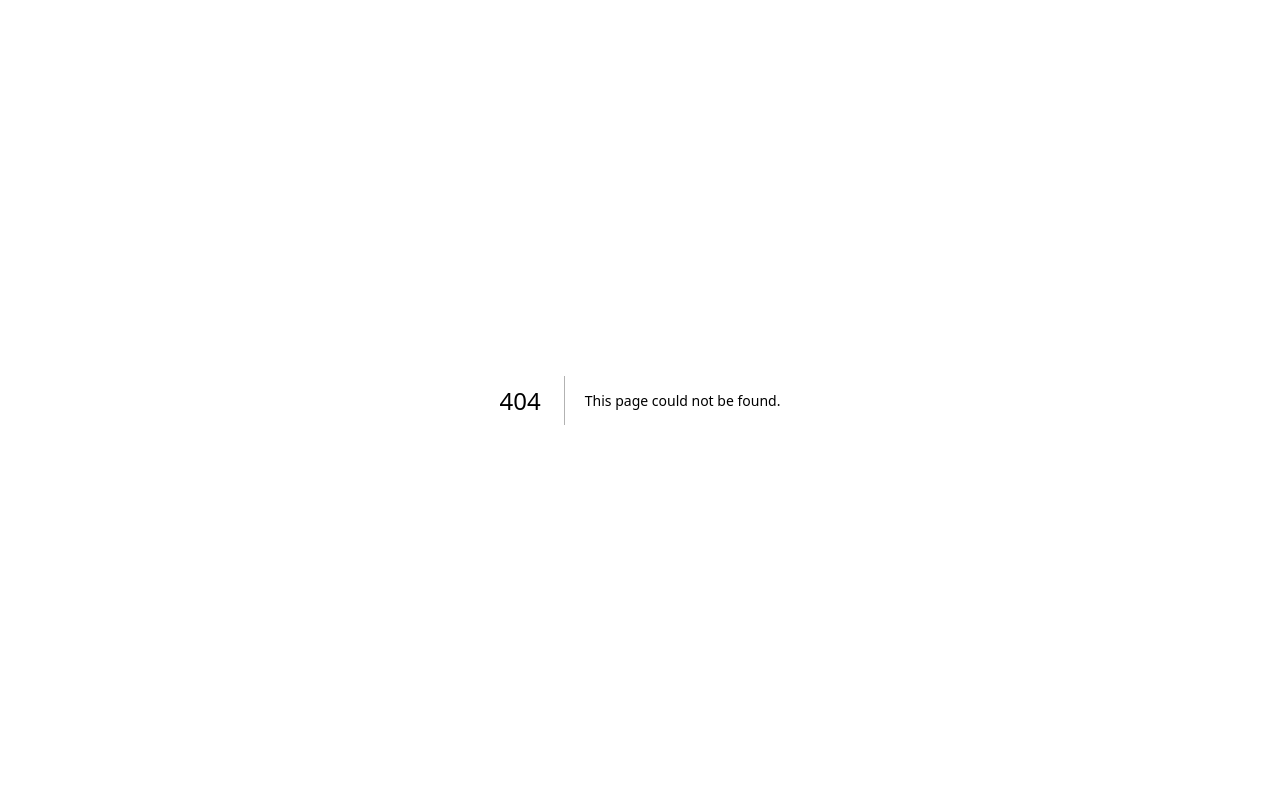
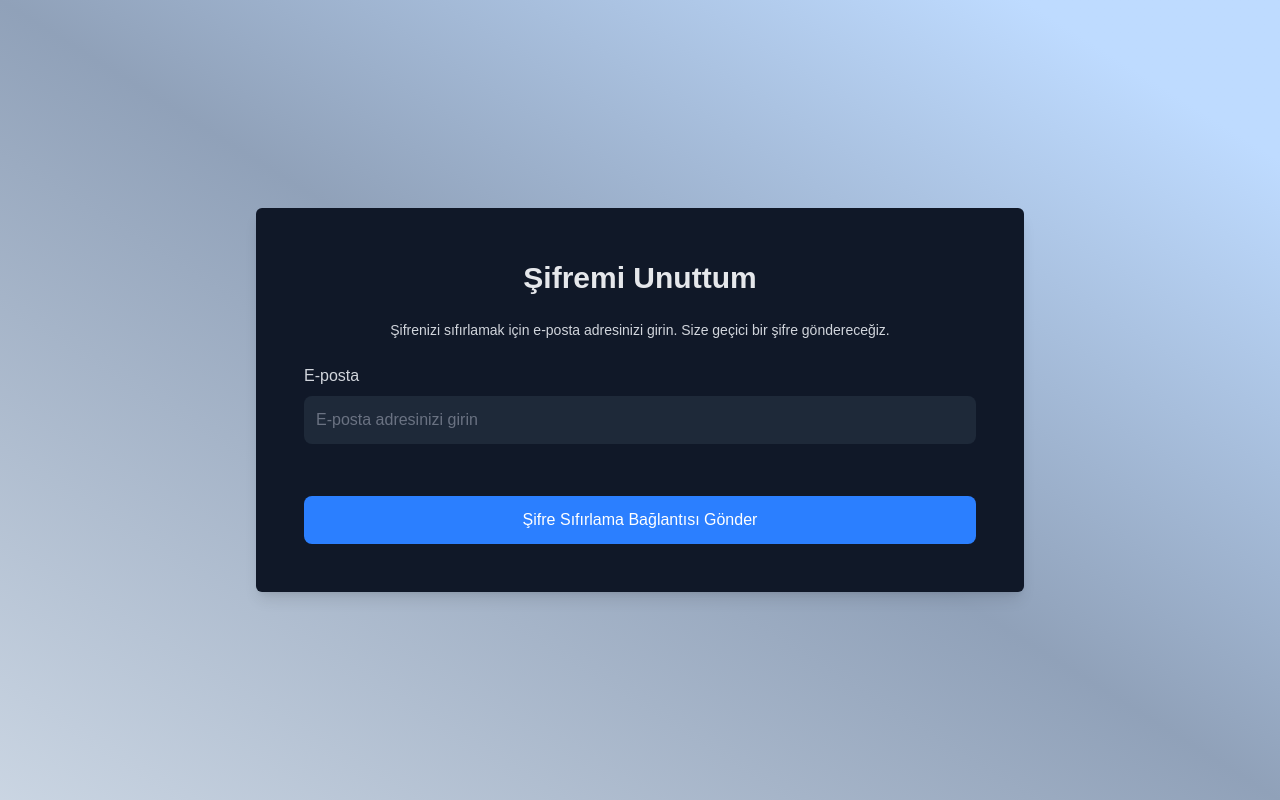
Before and after one commit to ozzlems/admin-paneli, a Next.js app: page /forgot-password in a window 1280 px wide. Before the commit this address had no page. Built offline with nearby package versions, Linux system fonts and the light colour scheme.

Commit message:
beni hatırla ve şifre unuttum sayfası eklendi

```diff
--- a/package.json
+++ b/package.json
@@ -10,6 +10,7 @@
   },
   "dependencies": {
     "next": "15.2.2",
+    "nodemailer": "^6.10.0",
     "react": "^19.0.0",
     "react-dom": "^19.0.0",
     "react-icons": "^5.5.0"
@@ -18,6 +19,7 @@
     "@eslint/eslintrc": "^3",
     "@tailwindcss/postcss": "^4",
     "@types/node": "^20",
+    "@types/nodemailer": "^6.4.17",
     "@types/react": "^19",
     "@types/react-dom": "^19",
     "eslint": "^9",
--- /dev/null
+++ b/src/app/api/forgot-password/route.ts
@@ -0,0 +1,87 @@
+import { NextResponse } from 'next/server';
+import nodemailer from 'nodemailer';
+
+export async function POST(request: Request) {
+  try {
+    const { email } = await request.json();
+
+    if (!email) {
+      return NextResponse.json(
+        { message: 'E-posta adresi gereklidir.' },
+        { status: 400 }
+      );
+    }
+
+    // Geçici şifre oluşturma
+    const temporaryPassword = Math.random().toString(36).slice(-8);
+
+    // Nodemailer transporter oluşturma
+    const transporter = nodemailer.createTransport({
+      host: 'smtp.gmail.com',
+      port: 587,
+      secure: false,
+      auth: {
+        user: process.env.EMAIL_USER,
+        pass: process.env.EMAIL_PASS,
+      },
+    });
+
+    // Test the connection
+    try {
+      await transporter.verify();
+    } catch (error: any) {
+      console.error('SMTP connection error:', error);
+      return NextResponse.json(
+        {
+          message: 'E-posta sunucusuna bağlanılamadı.',
+          error: error.message,
+          details: 'Lütfen e-posta yapılandırmasını kontrol edin.'
+        },
+        { status: 500 }
+      );
+    }
+
+    // E-posta gönderme işlemi
+    const mailOptions = {
+      from: `"Akdeniz Üniversitesi" <${process.env.EMAIL_USER}>`,
+      to: email,
+      subject: 'Şifre Sıfırlama',
+      html: `
+        <h2>Şifre Sıfırlama</h2>
+        <p>Merhaba,</p>
+        <p>Şifrenizi sıfırlamak için aşağıdaki geçici şifreyi kullanabilirsiniz:</p>
+        <h3>${temporaryPassword}</h3>
+        <p>Bu şifreyi kullandıktan sonra lütfen güvenliğiniz için şifrenizi değiştirin.</p>
+        <p>Eğer bu isteği siz yapmadıysanız, lütfen bu e-postayı dikkate almayın.</p>
+      `,
+    };
+
+    try {
+      await transporter.sendMail(mailOptions);
+      return NextResponse.json(
+        { message: 'Şifre sıfırlama bağlantısı e-posta adresinize gönderildi.' },
+        { status: 200 }
+      );
+    } catch (error: any) {
+      console.error('Mail sending error:', error);
+      return NextResponse.json(
+        {
+          message: 'E-posta gönderilirken bir hata oluştu.',
+          error: error.message,
+          details: 'Lütfen daha sonra tekrar deneyin.'
+        },
+        { status: 500 }
+      );
+    }
+  } catch (error: any) {
+    console.error('General error:', error);
+    return NextResponse.json(
+      {
+        message: 'Bir hata oluştu.',
+        error: error.message,
+        details: 'Lütfen daha sonra tekrar deneyin.'
+      },
+      { status: 500 }
+    );
+  }
+}
--- /dev/null
+++ b/src/app/forgot-password/page.tsx
@@ -0,0 +1,82 @@
+"use client";
+
+import { useState } from "react";
+import { useRouter } from "next/navigation";
+
+export default function ForgotPassword() {
+  const [email, setEmail] = useState("");
+  const [message, setMessage] = useState("");
+  const [isLoading, setIsLoading] = useState(false);
+  const router = useRouter();
+
+  const handleSubmit = async (e: React.FormEvent) => {
+    e.preventDefault();
+    setIsLoading(true);
+    setMessage("");
+
+    try {
+      const response = await fetch("/api/forgot-password", {
+        method: "POST",
+        headers: {
+          "Content-Type": "application/json",
+        },
+        body: JSON.stringify({ email }),
+      });
+
+      const data = await response.json();
+
+      if (response.ok) {
+        setMessage(data.message);
+        setTimeout(() => {
+          router.push("/login");
+        }, 3000);
+      } else {
+        setMessage(data.message || data.error || "Bir hata oluştu. Lütfen tekrar deneyin.");
+        console.error("API Error:", data);
+      }
+    } catch (error: any) {
+      setMessage(error.message || "Bir hata oluştu. Lütfen tekrar deneyin.");
+      console.error("Fetch Error:", error);
+    } finally {
+      setIsLoading(false);
+    }
+  };
+
+  return (
+    <div className="select-none flex items-center justify-center h-screen bg-gradient-to-bl from-blue-200 from-10% via-slate-400 to-slate-300">
+      <div className="w-[100%] max-w-3xl lg:max-w-3xl p-12 bg-gray-900 flex-col flex items-center gap-6 rounded-md shadow-lg">
+        <h1 className="text-2xl md:text-3xl mt-1 font-semibold text-gray-200">Şifremi Unuttum</h1>
+        <p className="text-sm text-gray-300 text-center">
+          Şifrenizi sıfırlamak için e-posta adresinizi girin. Size geçici bir şifre göndereceğiz.
+        </p>
+        <form className="w-full flex flex-col gap-5" onSubmit={handleSubmit}>
+          <div className="w-full">
+            <label className="block text-sm md:text-base text-gray-300 mb-2">E-posta</label>
+            <input
+              type="email"
+              placeholder="E-posta adresinizi girin"
+              value={email}
+              onChange={(e) => setEmail(e.target.value)}
+              className="w-full bg-gray-800 p-3 rounded-lg text-sm md:text-base text-white placeholder-gray-500 focus:bg-gray-750 transition duration-300"
+              required
+            />
+          </div>
+          <button
+            type="submit"
+            disabled={isLoading}
+            className={`p-3 cursor-pointer align-middle bg-blue-500 rounded-lg mt-8 hover:bg-blue-600 text-sm md:text-base text-white ${
+              isLoading ? 'opacity-50 cursor-not-allowed' : ''
+            }`}
+          >
+            {isLoading ? 'Gönderiliyor...' : 'Şifre Sıfırlama Bağlantısı Gönder'}
+          </button>
+        </form>
+        {message && (
+          <p className={`text-sm ${message.includes('hata') ? 'text-red-400' : 'text-gray-300'}`}>
+            {message}
+          </p>
+        )}
+      </div>
+    </div>
+  );
+}
--- a/src/app/login/page.tsx
+++ b/src/app/login/page.tsx
@@ -2,14 +2,28 @@
 
 import { MdAlternateEmail } from "react-icons/md";
 import { FaFingerprint, FaRegEye, FaRegEyeSlash } from "react-icons/fa";
-import { useState } from "react";
+import { useState, useEffect } from "react";
 import { useRouter } from "next/navigation";
 
 const Login = () => {
   const [username, setUsername] = useState("");
   const [password, setPassword] = useState("");
   const [showPassword, setShowPassword] = useState(false);
+  const [rememberMe, setRememberMe] = useState(false);
   const router = useRouter();
+
+  // Sayfa yüklendiğinde kaydedilmiş kullanıcı bilgilerini kontrol et
+  useEffect(() => {
+    const savedUsername = localStorage.getItem("rememberedUsername");
+    const savedPassword = localStorage.getItem("rememberedPassword");
+    const savedRememberMe = localStorage.getItem("rememberMe");
+
+    if (savedUsername && savedPassword && savedRememberMe === "true") {
+      setUsername(savedUsername);
+      setPassword(savedPassword);
+      setRememberMe(true);
+    }
+  }, []);
 
   // Mock kullanıcı verisi
   const mockUser = {
@@ -24,15 +38,31 @@ const Login = () => {
 
     // Giriş kontrolü
     if (username === mockUser.id && password === mockUser.password) {
-      router.push("/eski-duyurular"); // Eski Duyurular sayfasına yönlendir
+      // Beni hatırla seçeneği işaretliyse bilgileri kaydet
+      if (rememberMe) {
+        localStorage.setItem("rememberedUsername", username);
+        localStorage.setItem("rememberedPassword", password);
+        localStorage.setItem("rememberMe", "true");
+      } else {
+        // Beni hatırla seçeneği işaretli değilse kaydedilmiş bilgileri temizle
+        localStorage.removeItem("rememberedUsername");
+        localStorage.removeItem("rememberedPassword");
+        localStorage.removeItem("rememberMe");
+      }
+      router.push("/eski-duyurular");
     } else {
       alert("Hatalı ID veya şifre! Lütfen tekrar deneyin.");
     }
   };
 
+  const handleForgotPassword = () => {
+    router.push("/forgot-password");
+  };
+
+
   return (
     <div className="select-none flex items-center justify-center h-screen bg-gradient-to-bl from-blue-200 from-10% via-slate-400 to-slate-300 ">
-      <div className="w-[100%] max-w-2xl lg:max-w-2xl p-12 bg-gray-900 flex-col flex items-center gap-5 rounded-md  shadow-lg">
+      <div className="w-[100%] max-w-3xl lg:max-w-3xl p-10 bg-gray-900 flex-col flex items-center gap-4 rounded-md  shadow-lg">
         {/* Logo */}
         <img src="\akdeniz.png" alt="logo" className="w-30 md:w-30" />
 
@@ -84,10 +114,33 @@ const Login = () => {
             </div>
           </div>
 
+          {/* Remember Me & Forgot Password */}
+          <div className="flex items-center justify-between">
+            <div className="flex items-center ml-1">
+              <input
+                type="checkbox"
+                id="rememberMe"
+                checked={rememberMe}
+                onChange={(e) => setRememberMe(e.target.checked)}
+                className="w-4 h-4 text-blue-600 bg-gray-100 border-gray-400 rounded focus:ring-blue-500  "
+              />
+              <label htmlFor="rememberMe" className="ml-2 cursor-pointer shadow-md mt-1 text-sm tracking-wide text-gray-300">
+                Beni Hatırla
+              </label>
+            </div>
+            <button
+              type="button"
+              onClick={handleForgotPassword}
+              className="text-sm tracking-wide mr-2 mt-2 cursor-pointer text-blue-400 hover:text-blue-500 transition duration-300"
+            >
+              Şifremi Unuttum
+            </button>
+          </div>
+
           {/* Login Button */}
           <button
             type="submit"
-            className="p-3 px-44 align-middle bg-blue-500 rounded-lg mt-8 hover:bg-blue-600 text-sm md:text-base text-white"
+            className="p-3 cursor-pointer align-middle bg-blue-500 rounded-lg mt-8 hover:bg-blue-600 text-sm md:text-base text-white"
           >
             Login
           </button>
```
Also changed, not shown: 1 other file (tests, documents, lock files or other folders).
